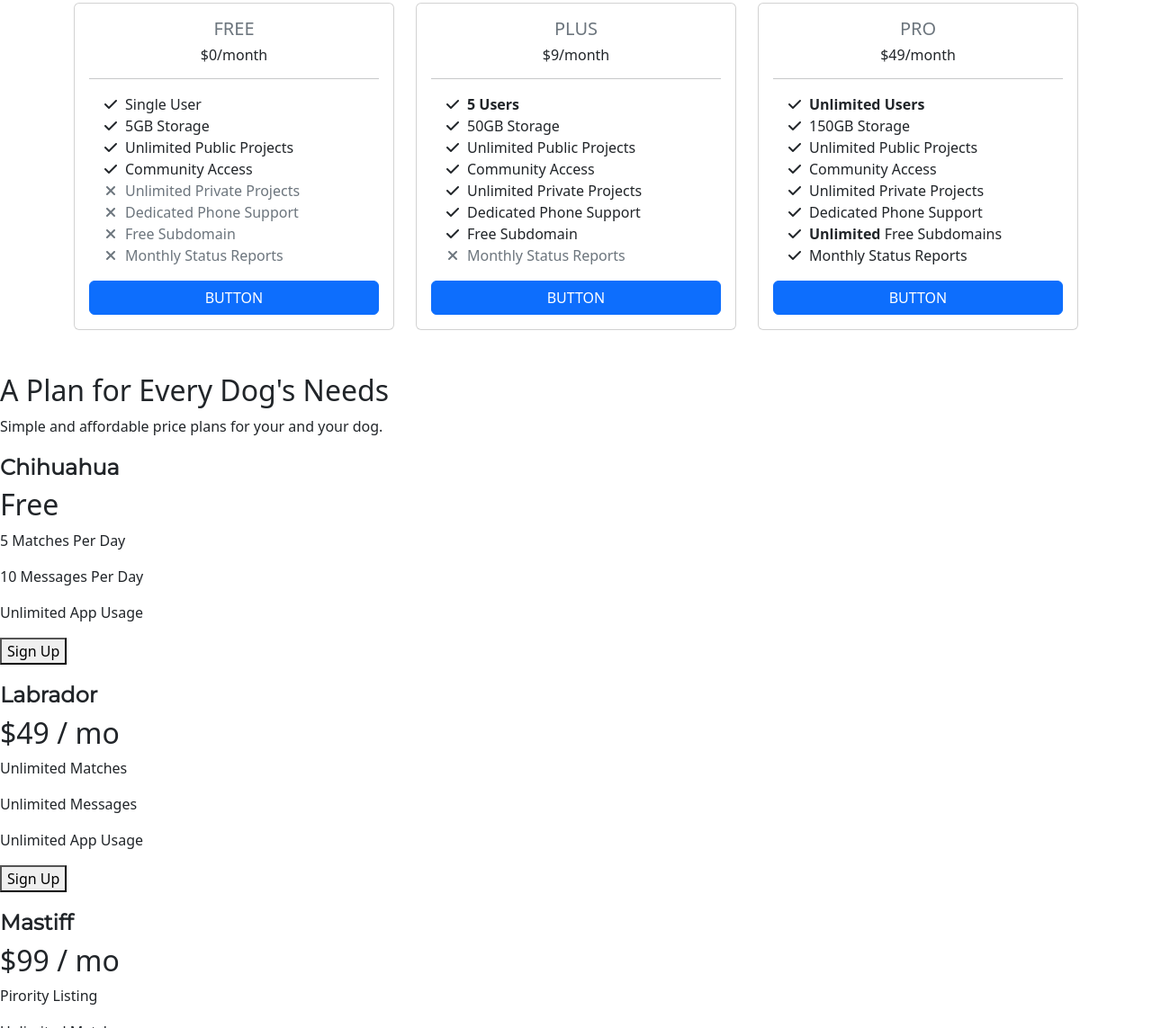
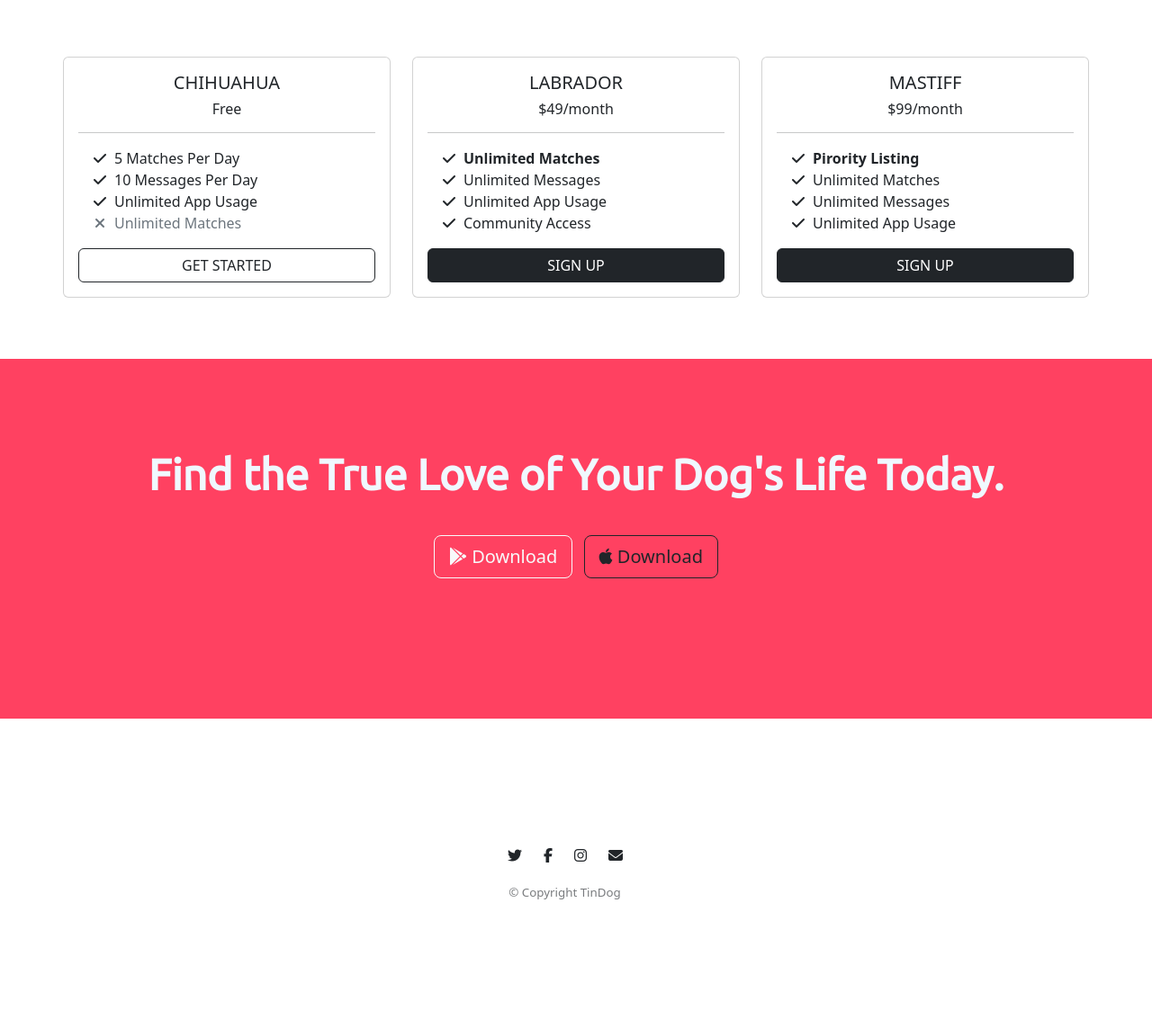
Before and after one commit to abdul0398/tincat, a plain HTML site: page Tincat/index.html in a window 1280 px wide. Shown: the part 1657-2800 px from the top of the page at 90% size. After the commit the page ends 2660 px from the top, so only its background shows below. Drawn offline with nearby package versions, Linux system fonts and the light colour scheme.

Commit message:
final commit

```diff
--- a/Tincat/css/styles.css
+++ b/Tincat/css/styles.css
@@ -24,10 +24,16 @@ h1{
 }
 .button{
     padding-left: 100px;
+    z-index: +1 ;
+    position: absolute;
+
 }
 .mob-dog{
     width:40%;
     transform: rotate(30deg);
+    position: relative;
+    top: 80px;
+    left: 50px;
 }
 .feature>p,.feature>h3{
     text-align: center;
@@ -35,6 +41,7 @@ h1{
 .feature{
     padding:100px 0;
     text-align: center;
+    position: relative;
 }
 h3{
     font-family:"Montserrat";
@@ -86,3 +93,59 @@ em{
     width: 15%;
     margin:0 30px 0 30px;
 }
+.pricing{
+    padding: 60px 0 0 0;
+}
+#features{
+    background-color: white;
+    position: relative;
+    z-index: 1;
+}
+#cta{
+    background-color: #FF4161;
+    height: 400px;
+    text-align: center;
+}
+#cta>h3{
+    top:100px;
+    position: relative;
+    color: aliceblue;
+    font-family:'Ubuntu';
+    font-size: 3rem;
+}
+#cta>button{
+    position: relative;
+    top:130px;
+}
+@media (max-width:993px){
+    h1{
+        text-align: center;
+    }
+    .mob-dog{
+        transform: rotate(0);
+        position: static;
+        padding-top:100px;
+
+    }
+    .dog{
+        text-align: center;
+    }
+    #cta>h3{
+        font-size: 2rem;
+    }
+}
+#footer{
+    text-align: center;
+    padding-top: 20px;
+    height: 150px;
+}
+#footer> * {
+    position: relative;
+    top: 120px;
+}
+#footer>p{
+    padding: 20px 25px 0 0;
+    font-size: smaller;
+    opacity: 0.6;
+
+}
--- a/Tincat/index.html
+++ b/Tincat/index.html
@@ -17,7 +17,6 @@
   <link rel="preconnect" href="https://fonts.gstatic.com" crossorigin>
   <link href="https://fonts.googleapis.com/css2?family=Montserrat&family=Ubuntu&display=swap" rel="stylesheet">
 </head>
-
 <body>
   <section id="title">
     <!-- Nav Bar -->
@@ -47,7 +46,7 @@
               Download</button>
           </div>
         </div>
-        <div class="col-lg-6">
+        <div class="col-lg-6 dog">
           <img class="mob-dog" src="images/iphone6.png" alt="iphone-mockup">
         </div>
       </div>
@@ -119,57 +118,44 @@
     </div>
   </section>
   <section class="pricing py-5">
-    <h2>A Plan for Every Dog's Needs</h2>
-    <p>Simple and affordable price plans for your and your dog.</p>
-    <div class="container">
+    <h2 class="text-center">A Plan for Every Dog's Needs</h2>
+    <p class="text-center">Simple and affordable price plans for your and your dog.</p>
+    <div class="container pricing">
       <div class="row">
         <!-- Free Tier -->
-        <div class="col-lg-4">
+        <div class="col-lg-4 col-md-6">
           <div class="card mb-5 mb-lg-0">
             <div class="card-body">
-              <h5 class="card-title text-muted text-uppercase text-center">Free</h5>
-              <h6 class="card-price text-center">$0<span class="period">/month</span></h6>
+              <h5 class="card-title text-uppercase text-center">Chihuahua</h5>
+              <h6 class="text-center">Free</h6>
               <hr>
               <ul class="fa-ul">
-                <li><span class="fa-li"><i class="fas fa-check"></i></span>Single User</li>
-                <li><span class="fa-li"><i class="fas fa-check"></i></span>5GB Storage</li>
-                <li><span class="fa-li"><i class="fas fa-check"></i></span>Unlimited Public Projects</li>
-                <li><span class="fa-li"><i class="fas fa-check"></i></span>Community Access</li>
-                <li class="text-muted"><span class="fa-li"><i class="fas fa-times"></i></span>Unlimited
-                  Private Projects</li>
-                <li class="text-muted"><span class="fa-li"><i class="fas fa-times"></i></span>Dedicated
-                  Phone Support</li>
-                <li class="text-muted"><span class="fa-li"><i class="fas fa-times"></i></span>Free Subdomain
-                </li>
-                <li class="text-muted"><span class="fa-li"><i class="fas fa-times"></i></span>Monthly Status
-                  Reports</li>
+                <li><span class="fa-li"><i class="fas fa-check"></i></span>5 Matches Per Day</li>
+                <li><span class="fa-li"><i class="fas fa-check"></i></span>10 Messages Per Day</li>
+                <li><span class="fa-li"><i class="fas fa-check"></i></span>Unlimited App Usage</li>
+                <li class="text-muted"><span class="fa-li"><i class="fas fa-times"></i></span>Unlimited Matches</li>
               </ul>
               <div class="d-grid">
-                <a href="#" class="btn btn-primary text-uppercase">Button</a>
+                <a href="#" class="btn btn-outline-dark btn-block text-uppercase">Get started</a>
               </div>
             </div>
           </div>
         </div>
         <!-- Plus Tier -->
-        <div class="col-lg-4">
+        <div class="col-lg-4 col-md-6">
           <div class="card mb-5 mb-lg-0">
             <div class="card-body">
-              <h5 class="card-title text-muted text-uppercase text-center">Plus</h5>
-              <h6 class="card-price text-center">$9<span class="period">/month</span></h6>
+              <h5 class="card-title text-uppercase text-center">Labrador</h5>
+              <h6 class="card-price text-center">$49<span class="period">/month</span></h6>
               <hr>
               <ul class="fa-ul">
-                <li><span class="fa-li"><i class="fas fa-check"></i></span><strong>5 Users</strong></li>
-                <li><span class="fa-li"><i class="fas fa-check"></i></span>50GB Storage</li>
-                <li><span class="fa-li"><i class="fas fa-check"></i></span>Unlimited Public Projects</li>
+                <li><span class="fa-li"><i class="fas fa-check"></i></span><strong>Unlimited Matches</strong></li>
+                <li><span class="fa-li"><i class="fas fa-check"></i></span>Unlimited Messages</li>
+                <li><span class="fa-li"><i class="fas fa-check"></i></span>Unlimited App Usage</li>
                 <li><span class="fa-li"><i class="fas fa-check"></i></span>Community Access</li>
-                <li><span class="fa-li"><i class="fas fa-check"></i></span>Unlimited Private Projects</li>
-                <li><span class="fa-li"><i class="fas fa-check"></i></span>Dedicated Phone Support</li>
-                <li><span class="fa-li"><i class="fas fa-check"></i></span>Free Subdomain</li>
-                <li class="text-muted"><span class="fa-li"><i class="fas fa-times"></i></span>Monthly Status
-                  Reports</li>
               </ul>
               <div class="d-grid">
-                <a href="#" class="btn btn-primary text-uppercase">Button</a>
+                <a href="#" class="btn btn-dark btn-block text-uppercase">Sign Up</a>
               </div>
             </div>
           </div>
@@ -178,23 +164,18 @@
         <div class="col-lg-4">
           <div class="card">
             <div class="card-body">
-              <h5 class="card-title text-muted text-uppercase text-center">Pro</h5>
-              <h6 class="card-price text-center">$49<span class="period">/month</span></h6>
+              <h5 class="card-title text-uppercase text-center">Mastiff</h5>
+              <h6 class="card-price text-center">$99<span class="period">/month</span></h6>
               <hr>
               <ul class="fa-ul">
-                <li><span class="fa-li"><i class="fas fa-check"></i></span><strong>Unlimited Users</strong>
+                <li><span class="fa-li"><i class="fas fa-check"></i></span><strong>Pirority Listing</strong>
                 </li>
-                <li><span class="fa-li"><i class="fas fa-check"></i></span>150GB Storage</li>
-                <li><span class="fa-li"><i class="fas fa-check"></i></span>Unlimited Public Projects</li>
-                <li><span class="fa-li"><i class="fas fa-check"></i></span>Community Access</li>
-                <li><span class="fa-li"><i class="fas fa-check"></i></span>Unlimited Private Projects</li>
-                <li><span class="fa-li"><i class="fas fa-check"></i></span>Dedicated Phone Support</li>
-                <li><span class="fa-li"><i class="fas fa-check"></i></span><strong>Unlimited</strong> Free
-                  Subdomains</li>
-                <li><span class="fa-li"><i class="fas fa-check"></i></span>Monthly Status Reports</li>
+                <li><span class="fa-li"><i class="fas fa-check"></i></span>Unlimited Matches</li>
+                <li><span class="fa-li"><i class="fas fa-check"></i></span>Unlimited Messages</li>
+                <li><span class="fa-li"><i class="fas fa-check"></i></span>Unlimited App Usage</li>
               </ul>
               <div class="d-grid">
-                <a href="#" class="btn btn-primary text-uppercase">Button</a>
+                <a href="#" class="btn btn-dark btn-block text-uppercase">Sign Up</a>
               </div>
             </div>
           </div>
@@ -202,44 +183,20 @@
       </div>
     </div>
   </section>
-  <section id="pricing">
 
-    <h2>A Plan for Every Dog's Needs</h2>
-    <p>Simple and affordable price plans for your and your dog.</p>
-
-    <h3>Chihuahua</h3>
-    <h2>Free</h2>
-    <p>5 Matches Per Day</p>
-    <p>10 Messages Per Day</p>
-    <p>Unlimited App Usage</p>
-    <button type="button">Sign Up</button>
-
-    <h3>Labrador</h3>
-    <h2>$49 / mo</h2>
-    <p>Unlimited Matches</p>
-    <p>Unlimited Messages</p>
-    <p>Unlimited App Usage</p>
-    <button type="button">Sign Up</button>
-
-    <h3>Mastiff</h3>
-    <h2>$99 / mo</h2>
-    <p>Pirority Listing</p>
-    <p>Unlimited Matches</p>
-    <p>Unlimited Messages</p>
-    <p>Unlimited App Usage</p>
-    <button type="button">Sign Up</button>
-
-  </section>
   <!-- Call to Action -->
   <section id="cta">
 
     <h3>Find the True Love of Your Dog's Life Today.</h3>
-    <button type="button">Download</button>
-    <button type="button">Download</button>
+    <button class="btn btn-outline-light btn-lg me-2"><i class="fa-brands fa-google-play"></i>
+      Download</button>
+    <button type="button"class="btn btn-outline-dark btn-lg"><i class="fa-brands fa-apple"></i>
+      Download</button>
 
   </section>
   <!-- Footer -->
   <footer id="footer">
+    <i class="fa-brands fa-twitter me-4"></i><i class="fa-brands fa-facebook-f me-4"></i><i class="fa-brands fa-instagram me-4"></i><i class="fa-solid fa-envelope me-4"></i>
 
     <p>© Copyright TinDog</p>
 
```
